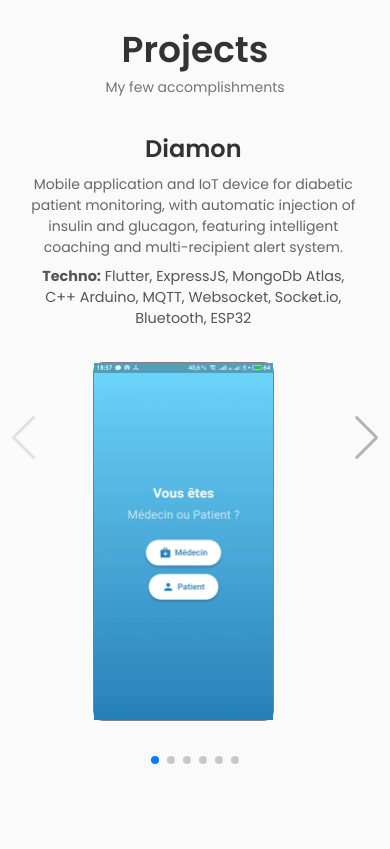
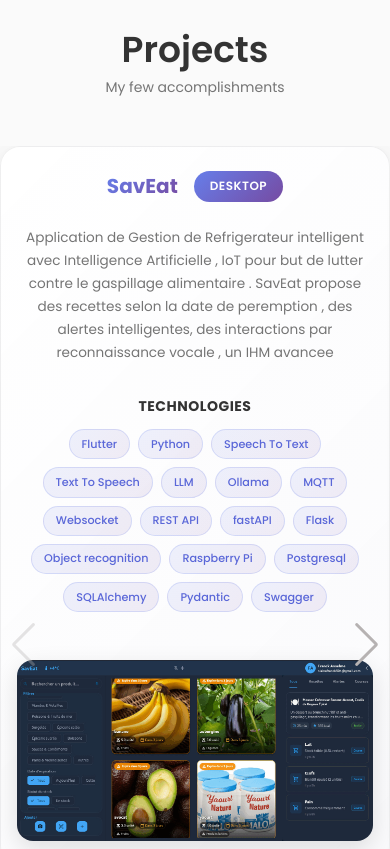
Before and after one commit to franck504/portfolio, a React (Create React App) app: page / in a window 390 px wide. Shown: the part 4900-5749 px from the top of the page. Built offline with nearby package versions, Linux system fonts and the light colour scheme.

Commit message:
mise a jour

```diff
--- a/src/components/projects/Data.jsx
+++ b/src/components/projects/Data.jsx
@@ -4,23 +4,37 @@
 import Image4 from "../../assets/jobFinder.gif";
 import Image5 from "../../assets/csao.gif";
 import Image6 from "../../assets/diamon.gif";
+import Image7 from "../../assets/saveat.gif";
 
 export const Data = [
+  {
+    id: 7,
+    image: Image7,
+    title: "SavEat",
+    description:
+      "Application de Gestion de Refrigerateur intelligent avec Intelligence Artificielle , IoT  pour but de lutter contre le gaspillage alimentaire . SavEat propose des recettes selon la date de peremption , des alertes intelligentes, des interactions par reconnaissance vocale , un IHM avancee",
+    techno: ["Flutter", "Python", "Speech To Text", "Text To Speech", "LLM", "Ollama", "MQTT", "Websocket", "REST API", "fastAPI", "Flask", "Object recognition", "Raspberry Pi", "Postgresql", "SQLAlchemy", "Pydantic", "Swagger"],
+    links: {
+      github: "https://github.com/f504",
+      appleStore: "https://appleStore.com/",
+      googlePlay: "https://play.google.com/"
+    },
+    type: "Desktop"
+  },
+  {
 
-
-  {
     id: 6,
     image: Image6,
     title: "Diamon",
     description:
       "Mobile application and IoT device for diabetic patient monitoring, with automatic injection of insulin and glucagon, featuring intelligent coaching and multi-recipient alert system.",
-    techno: ["Flutter", "ExpressJS", "MongoDb Atlas", "C++ Arduino" , "MQTT" , "Websocket", "Socket.io", "Bluetooth", "ESP32"],
+    techno: ["Flutter", "ExpressJS", "MongoDb Atlas", "C++ Arduino", "MQTT", "Websocket", "Socket.io", "Bluetooth", "ESP32"],
     links: {
       github: "https://github.com/f504",
       appleStore: "https://appleStore.com/",
       googlePlay: "https://play.google.com/"
     },
-    type : "Mobile"
+    type: "Mobile"
   },
   {
     id: 1,
@@ -34,7 +48,7 @@
       appleStore: "https://appleStore.com/",
       googlePlay: "https://play.google.com/"
     },
-    type : "Mobile"
+    type: "Mobile"
   },
   {
     id: 2,
@@ -42,13 +56,13 @@
     title: "Tanalahy",
     description:
       "A mobile application for controlling a lighting device for photography. \n INNOVATION through improved user experience and greater precision.",
-      techno: ["Flutter", "Wifi - UDP","Plateform Channel KOTLIN", "C++ Arduino" , "ESP8266"],
+    techno: ["Flutter", "Wifi - UDP", "Plateform Channel KOTLIN", "C++ Arduino", "ESP8266"],
     links: {
       github: "https://github.com/f504",
       appleStore: "https://appleStore.com/",
       googlePlay: "https://play.google.com/"
     },
-        type : "Mobile"
+    type: "Mobile"
   },
   {
     id: 5,
@@ -62,7 +76,7 @@
       appleStore: "https://appleStore.com/",
       googlePlay: "https://play.google.com/"
     },
-      type : "Mobile"
+    type: "Mobile"
   },
   {
     id: 4,
@@ -76,7 +90,7 @@
       appleStore: "https://appleStore.com/",
       googlePlay: "https://play.google.com/"
     },
-      type : "Mobile"
+    type: "Mobile"
   },
   {
     id: 3,
@@ -90,7 +104,7 @@
       appleStore: "https://appleStore.com/",
       googlePlay: "https://play.google.com/"
     },
-      type : "Mobile"
+    type: "Mobile"
   },
 
 
--- a/src/components/projects/projects.css
+++ b/src/components/projects/projects.css
@@ -1,185 +1,343 @@
+/* ========== PROJECTS SECTION - MODERN DESIGN ========== */
+
 .projects {
   text-align: center;
+  padding-bottom: 3rem;
 }
 
-.projects__slider {
-  height: calc(100vh - 180px);
-  overflow: hidden;
+.section__subtitle__project {
+  margin-bottom: 3rem;
 }
 
-/* Styles pour les grands écrans */
+/* ========== SWIPER CONTAINER ========== */
+.projects__slider {
+  height: calc(100vh - 200px);
+  min-height: 600px;
+  overflow: hidden;
+  padding: 2rem 1rem;
+}
+
+/* ========== PROJECT CARD - LARGE SCREENS ========== */
 .project__card {
   height: 100%;
   display: flex;
   justify-content: space-between;
   align-items: center;
-  padding: 1rem;
-  border: 1px solid transparent;
-  border-radius: 10px;
-  box-shadow: 0 4px 6px transparent;
-  margin-right: 6%;
-
+  gap: 3rem;
+  padding: 2.5rem;
+  background: linear-gradient(135deg, rgba(255, 255, 255, 0.95) 0%, rgba(250, 250, 252, 0.98) 100%);
+  border: 1px solid rgba(0, 0, 0, 0.06);
+  border-radius: 20px;
+  box-shadow:
+    0 10px 40px rgba(0, 0, 0, 0.08),
+    0 2px 8px rgba(0, 0, 0, 0.04);
+  transition: all 0.4s cubic-bezier(0.4, 0, 0.2, 1);
+  position: relative;
+  overflow: hidden;
 }
 
-/* .project__card .Web{
-  display: flex;
- flex-direction: column;
+.project__card::before {
+  content: '';
+  position: absolute;
+  top: 0;
+  left: 0;
+  width: 4px;
+  height: 100%;
+  background: linear-gradient(135deg, #667eea 0%, #764ba2 100%);
+  opacity: 0;
+  transition: opacity 0.4s ease;
 }
 
-.project__card .Mobile{
-  display: flex;
-  flex-direction: row;
- } */
+.project__card:hover {
+  transform: translateY(-8px);
+  box-shadow:
+    0 20px 60px rgba(0, 0, 0, 0.12),
+    0 8px 16px rgba(0, 0, 0, 0.06);
+  border-color: rgba(102, 126, 234, 0.2);
+}
 
+.project__card:hover::before {
+  opacity: 1;
+}
 
-
-
-
+/* ========== PROJECT CONTENT ========== */
 .project__content {
-  margin-left: 6%;
   flex: 1;
-  height: 100%;
   display: flex;
   flex-direction: column;
   justify-content: center;
   align-items: flex-start;
-  position: relative;
-  padding-right: 3rem;
+  gap: 1.5rem;
+  padding-right: 2rem;
 }
 
+.project__header {
+  display: flex;
+  align-items: center;
+  gap: 1rem;
+  flex-wrap: wrap;
+}
 
 .project__title {
-  font-size: 1.5rem;
-  margin-bottom: 0.5rem;
-  color: #333;
+  font-size: 2rem;
+  font-weight: 700;
+  color: var(--title-color);
+  margin: 0;
+  line-height: 1.2;
+  background: linear-gradient(135deg, #667eea 0%, #764ba2 100%);
+  -webkit-background-clip: text;
+  -webkit-text-fill-color: transparent;
+  background-clip: text;
 }
 
+/* ========== TYPE BADGE ========== */
+.project__type {
+  display: inline-block;
+  padding: 0.4rem 1rem;
+  background: linear-gradient(135deg, #667eea 0%, #764ba2 100%);
+  color: white;
+  border-radius: 20px;
+  font-size: 0.75rem;
+  font-weight: 600;
+  text-transform: uppercase;
+  letter-spacing: 0.5px;
+  white-space: nowrap;
+}
 
 .project__description {
   font-size: 1rem;
-  color: #666;
-  font-size: var(--small-font-size);
+  line-height: 1.7;
+  color: var(--text-color);
   text-align: left;
+  margin: 0;
 }
 
+/* ========== TECHNOLOGY BADGES ========== */
 .project__techno {
-  font-size: 0.9rem;
-  color: #555;
   margin-top: 0.5rem;
 }
 
+.project__techno strong {
+  display: block;
+  font-size: 0.875rem;
+  color: var(--title-color);
+  margin-bottom: 0.75rem;
+  text-transform: uppercase;
+  letter-spacing: 0.5px;
+}
+
+.techno__container {
+  display: flex;
+  flex-wrap: wrap;
+  gap: 0.5rem;
+  margin-top: 0.5rem;
+}
+
+.techno__badge {
+  display: inline-block;
+  padding: 0.4rem 0.9rem;
+  background: linear-gradient(135deg, rgba(102, 126, 234, 0.1) 0%, rgba(118, 75, 162, 0.1) 100%);
+  border: 1px solid rgba(102, 126, 234, 0.2);
+  border-radius: 20px;
+  font-size: 0.75rem;
+  font-weight: 500;
+  color: #5a67d8;
+  transition: all 0.3s ease;
+}
+
+.techno__badge:hover {
+  background: linear-gradient(135deg, rgba(102, 126, 234, 0.2) 0%, rgba(118, 75, 162, 0.2) 100%);
+  transform: translateY(-2px);
+  box-shadow: 0 4px 8px rgba(102, 126, 234, 0.15);
+}
+
+/* ========== PROJECT LINKS (Optional) ========== */
+.project__links {
+  display: flex;
+  gap: 1rem;
+  margin-top: 1rem;
+}
+
+.project__link {
+  display: inline-flex;
+  align-items: center;
+  gap: 0.5rem;
+  padding: 0.7rem 1.5rem;
+  background: var(--title-color);
+  color: var(--container-color);
+  border-radius: 8px;
+  font-size: 0.875rem;
+  font-weight: 500;
+  text-decoration: none;
+  transition: all 0.3s ease;
+}
+
+.project__link:hover {
+  background: var(--title-color-dark);
+  transform: translateY(-2px);
+  box-shadow: 0 8px 16px rgba(0, 0, 0, 0.15);
+}
+
+.project__link i {
+  font-size: 1.1rem;
+}
+
+/* ========== PROJECT IMAGE ========== */
 .project__image {
-  flex: 0 0 40%;
+  flex: 0 0 45%;
   height: 100%;
   display: flex;
   justify-content: center;
   align-items: center;
-  border: 1px solid transparent;
-  border-radius: 10px;
-  background-color: transparent;
-  overflow: hidden;
+  position: relative;
 }
 
-
-
 .project__img {
-
-  /* width: 100%; */
-
-  /* height: auto; */
+  max-height: 100%;
+  width: auto;
   object-fit: contain;
-  overflow: visible;
+  border-radius: 16px;
+  box-shadow: 0 8px 24px rgba(0, 0, 0, 0.12);
+  transition: all 0.4s ease;
+  cursor: pointer;
 }
 
-
-
-img.project__img {
-  border: 1px solid grey;
-  border-radius: 10px;
+.project__img:hover {
+  transform: scale(1.03);
+  box-shadow: 0 12px 32px rgba(0, 0, 0, 0.18);
 }
-
-
-
-.full_screen_text {
-  color: #fff;
-  font-size: var(--smaller-font-size);
-}
-
-.ambany {
-  display: none;
-}
-
 
 .Mobile {
   height: 100%;
+  max-height: 550px;
+}
+
+.Desktop {
+  height: auto;
+  max-width: 100%;
 }
 
 .Web {
-
- height: auto;
+  height: auto;
+  max-width: 100%;
 }
 
+/* ========== RESPONSIVE - TABLETS ========== */
+@media screen and (max-width: 992px) {
+  .project__card {
+    gap: 2rem;
+    padding: 2rem;
+  }
 
+  .project__title {
+    font-size: 1.75rem;
+  }
 
-/* Disposition en colonne pour les petits écrans */
+  .project__image {
+    flex: 0 0 40%;
+  }
+}
+
+/* ========== RESPONSIVE - MOBILE ========== */
 @media screen and (max-width: 768px) {
   .projects__slider {
-    height: inherit;
-    overflow: hidden;
-    width: calc(100%);
+    height: auto;
+    min-height: auto;
+    padding: 1rem 0.5rem;
   }
+
   .project__card {
     flex-direction: column;
-    justify-content: center;
-    align-items: center;
-    margin-bottom: 40px;
+    height: auto;
+    gap: 2rem;
+    padding: 2rem 1.5rem;
+    margin-bottom: 2rem;
   }
 
-  .ambony {
-    display: none;
+  .project__card::before {
+    width: 100%;
+    height: 4px;
   }
 
   .project__content {
     width: 100%;
-    /* background-color: yellow; */
-
-  }
-  .project__image {
-    margin: 0;
+    padding-right: 0;
+    align-items: center;
     text-align: center;
   }
-  .project__image .Mobile{
-   width: calc(100% - 150px);
+
+  .project__header {
+    justify-content: center;
+    width: 100%;
+  }
+
+  .project__title {
+    font-size: 1.5rem;
+    text-align: center;
+  }
+
+  .project__description {
+    text-align: center;
+    font-size: 0.9rem;
+  }
+
+  .project__techno strong {
+    text-align: center;
+  }
+
+  .techno__container {
+    justify-content: center;
+  }
+
+  .project__links {
+    justify-content: center;
+    flex-wrap: wrap;
+  }
+
+  .project__image {
+    width: 100%;
+    flex: none;
+    margin-top: 1rem;
   }
 
   .Mobile {
-     width: calc(100% - 200px);
-     height: 100%;
+    width: 70%;
+    max-width: 300px;
+    height: auto;
   }
 
-.Web {
-    width: calc(100% - 40px);
-    margin-left: auto;
-    margin-block-end: auto;
-    height: auto;
- }
+  .Desktop,
+  .Web {
+    width: 100%;
+    max-width: 100%;
+  }
+}
 
-  .project__content {
-    padding: 1rem 0;
-    text-align: center;
+/* ========== RESPONSIVE - SMALL MOBILE ========== */
+@media screen and (max-width: 576px) {
+  .project__card {
+    padding: 1.5rem 1rem;
   }
 
-  .project__title , .project__techno , .project__description {
-    width: 100%;
-    text-align: center; /* Centre le texte */
-    /* background-color: yellow; */
+  .project__title {
+    font-size: 1.25rem;
   }
 
-  .project__image {
-    margin-top: 1rem; /* Ajoute un espace entre les deux sections */
+  .project__description {
+    font-size: 0.85rem;
   }
 
-  .view-button {
-    margin: 1rem auto 0; /* Haut : 1rem, Gauche/Droite : auto, Bas : 0 */
+  .techno__badge {
+    font-size: 0.7rem;
+    padding: 0.35rem 0.75rem;
+  }
+
+  .project__link {
+    padding: 0.6rem 1.2rem;
+    font-size: 0.8rem;
+  }
+
+  .Mobile {
+    width: 80%;
   }
 }
--- a/src/components/projects/projects.jsx
+++ b/src/components/projects/projects.jsx
@@ -24,18 +24,34 @@
       >
         {Data.map(({ id, image, title, description, techno, type }) => (
           <SwiperSlide key={id}>
-            <div className={"project__card"} id='carte'>
+            <div className="project__card" id='carte'>
 
               <div className="project__content">
-                <h3 className="project__title">{title}</h3>
+                <div className="project__header">
+                  <h3 className="project__title">{title}</h3>
+                  <span className="project__type">{type}</span>
+                </div>
                 <p className="project__description">{description}</p>
-                <p className="project__techno">
-                  <strong>Techno:</strong> {techno.join(', ')}
-                </p>
 
+                <div className="project__techno">
+                  <strong>Technologies</strong>
+                  <div className="techno__container">
+                    {techno.map((tech, index) => (
+                      <span key={index} className="techno__badge">
+                        {tech}
+                      </span>
+                    ))}
+                  </div>
+                </div>
               </div>
+
               <div className="project__image">
-                <img src={image} alt={title}  onClick={() => window.open(image, '_blank')} className= { "project__img " +" "+ type }/>
+                <img
+                  src={image}
+                  alt={title}
+                  onClick={() => window.open(image, '_blank')}
+                  className={`project__img ${type}`}
+                />
               </div>
 
             </div>
```
Also changed, not shown: src/assets/saveat.gif (added). Lines whose indentation alone changed are shown as unchanged.
